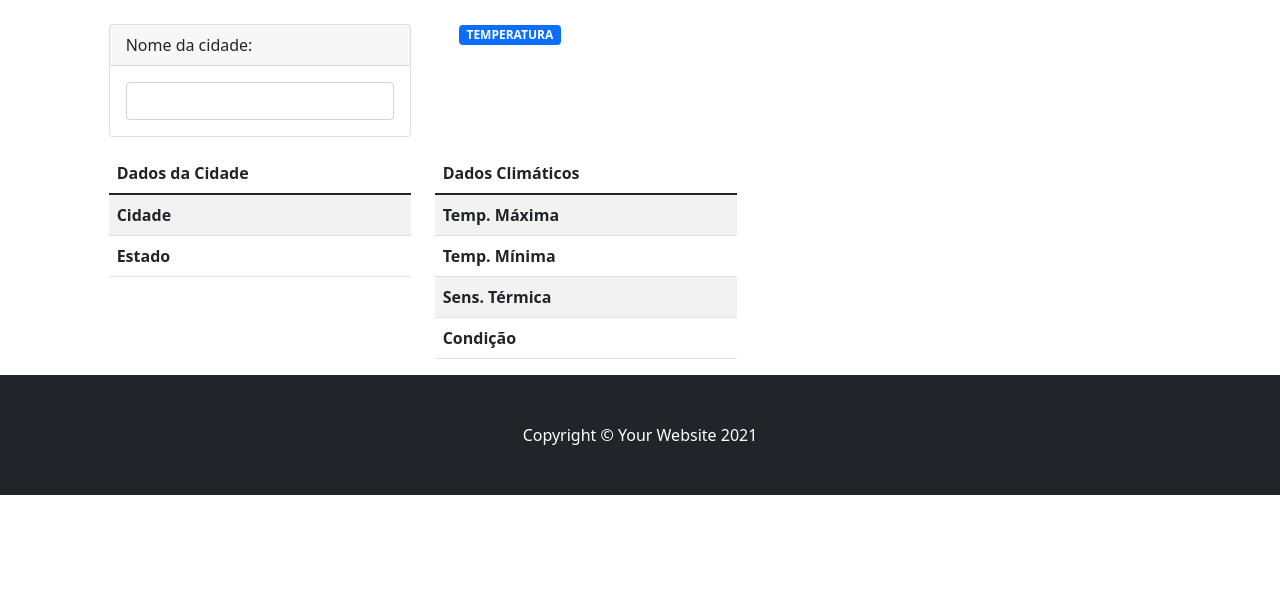
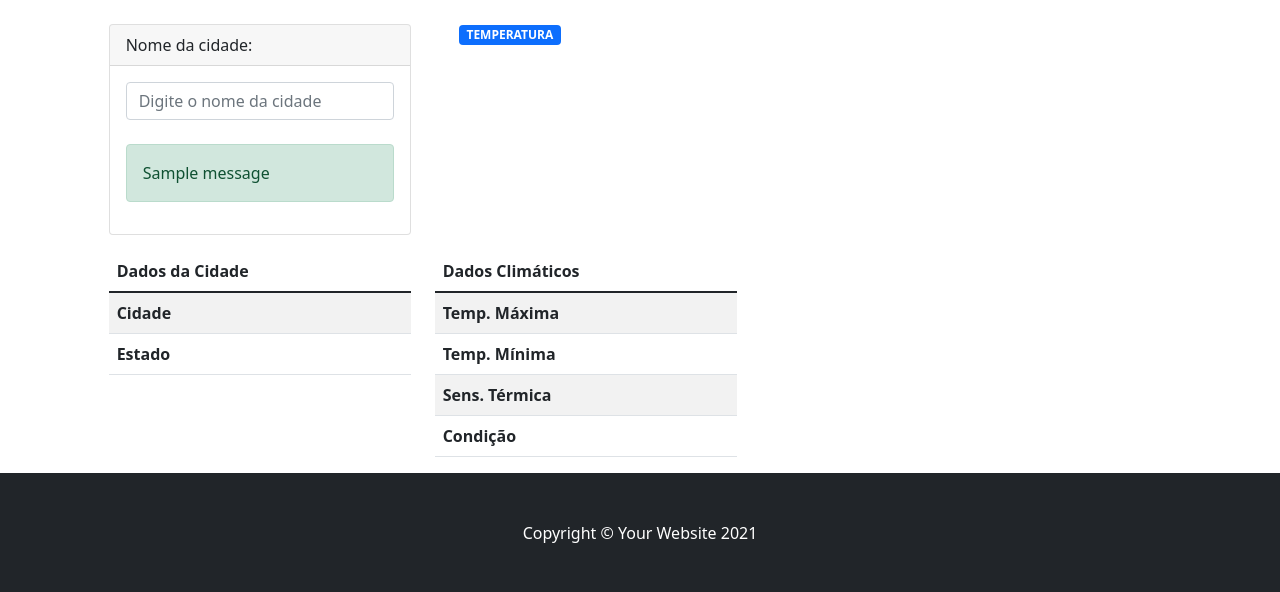
Before and after one commit to isaacmarquetti/climadev, a Django app: page / in a window 1280 px wide. Shown: the part 56-648 px from the top of the page. Run offline with Django 4.2, Linux system fonts and the light colour scheme; tables that the repository leaves empty hold one stand-in row (values such as "Sample post"); one stand-in notice (Sample message) is shown; lists and menus that the app fills with data are empty; some libraries are stand-ins or nearby versions.

Commit message:
Atualizando bugs

```diff
--- a/previsao/templates/previsao/home.html
+++ b/previsao/templates/previsao/home.html
@@ -41,19 +41,28 @@
                 <div class="card-body">
                     <div class="input-group">
                         <input class="form-control"
-                               type="search" value=" {{ request.GET.cidade }}"
+                               type="search" value="{{request.GET.cidade}}"
                                placeholder="Digite o nome da cidade"
                                name="cidade">
                     </div>
+                    {% if messages %}
+                    <br>
+                    {% for message in messages %}
+                    <div class="alert {{ message.tags }}" role="alert">
+                        {{ message }}
+                    </div>
+                    {% endfor %}
+                    {% endif %}
                 </div>
-
             </div>
         </form>
+
     </div>
     <div class="col-3">
         <div class="container">
             <div class="row">
                 <div class="col-sm">
+
                     <h6><span class="badge bg-primary">TEMPERATURA</span></h6>
                     <h1><span class="badge bg-primary">{{temp}}</span></h1>
                 </div>
--- a/previsao/views.py
+++ b/previsao/views.py
@@ -1,7 +1,8 @@
 import json
 
-from django.shortcuts import render
+from django.shortcuts import render, redirect
 import requests
+from django.contrib import messages
 
 
 def home(request):
@@ -10,6 +11,15 @@ def home(request):
 
 def busca(request):
     cidade = request.GET.get('cidade')
+
+    if cidade is None or not cidade:
+        messages.add_message(
+            request,
+            messages.ERROR,
+            'Campo termo não pode ficar vazio'
+        )
+        return redirect('home')
+
     api_key = "93f5ba284dd0564a92844a257348fa5f"
     url = f"https://api.openweathermap.org/data/2.5/weather?q={cidade}&lang=pt_br&appid={api_key}&units=metric"
     url_city = f"http://api.openweathermap.org/geo/1.0/direct?q={cidade}&limit=5&appid={api_key}"
@@ -17,16 +27,26 @@ def busca(request):
     resposta = requests.get(url).json()
     resposta_city = requests.get(url_city).json()
 
-    nome = resposta_city[0]['name']
-    state = resposta_city[0]['state']
-    temp = resposta['main']['temp']
-    pais = resposta['sys']['country']
-    temp_max = resposta['main']['temp_max']
-    temp_min = resposta['main']['temp_min']
-    sensacao = resposta['main']['feels_like']
-    condicao = resposta['weather'][0]['description']
-    icon = resposta['weather'][0]['icon']
-    foto = f'http://openweathermap.org/img/wn/{icon}@2x.png'
+    try:
+        temp = resposta['main']['temp']
+        pais = resposta['sys']['country']
+        temp_max = resposta['main']['temp_max']
+        temp_min = resposta['main']['temp_min']
+        sensacao = resposta['main']['feels_like']
+        condicao = resposta['weather'][0]['description']
+        icon = resposta['weather'][0]['icon']
+        foto = f'http://openweathermap.org/img/wn/{icon}@2x.png'
+        nome = resposta_city[0]['name']
+    except IndexError as erro:
+        messages.add_message(request, messages.ERROR, f'Não existe a cidade "{cidade}"')
+        return redirect('home')
+
+    except KeyError as erro:
+        messages.add_message(request, messages.ERROR, f'Não encontrada a cidade "{cidade}"')
+        messages.add_message(request, messages.ERROR, f'Dica: Use acentuação')
+        return redirect('home')
+
+    state = resposta_city[0].get('state', "Sem Estado")
 
     return render(request, 'previsao/home.html', {
         'nome': nome,
```
Also changed, not shown: climaapi/settings.py (+11 -0 lines).
